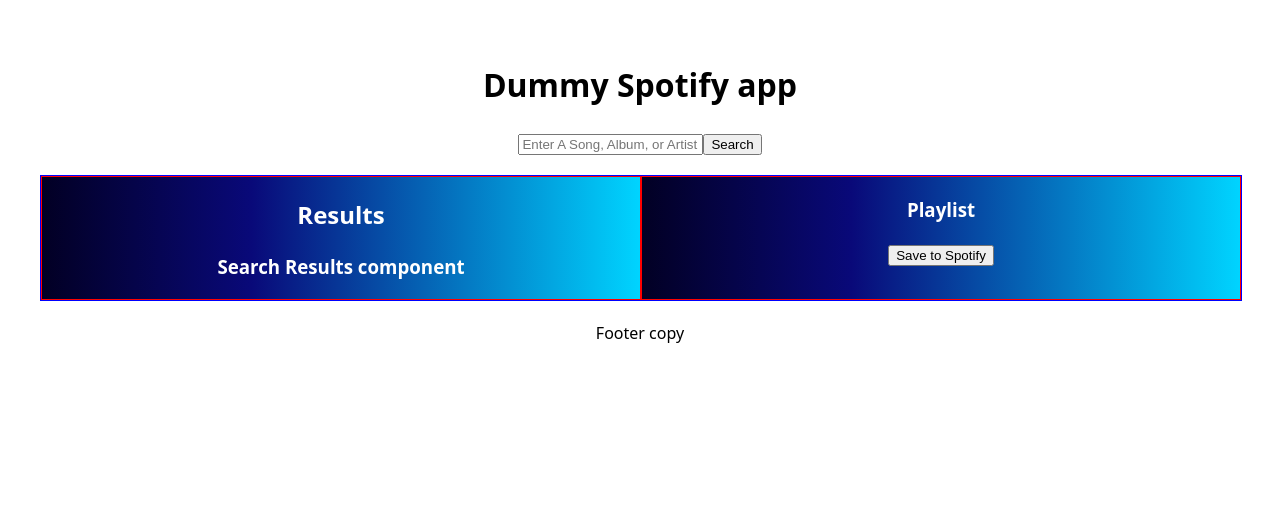
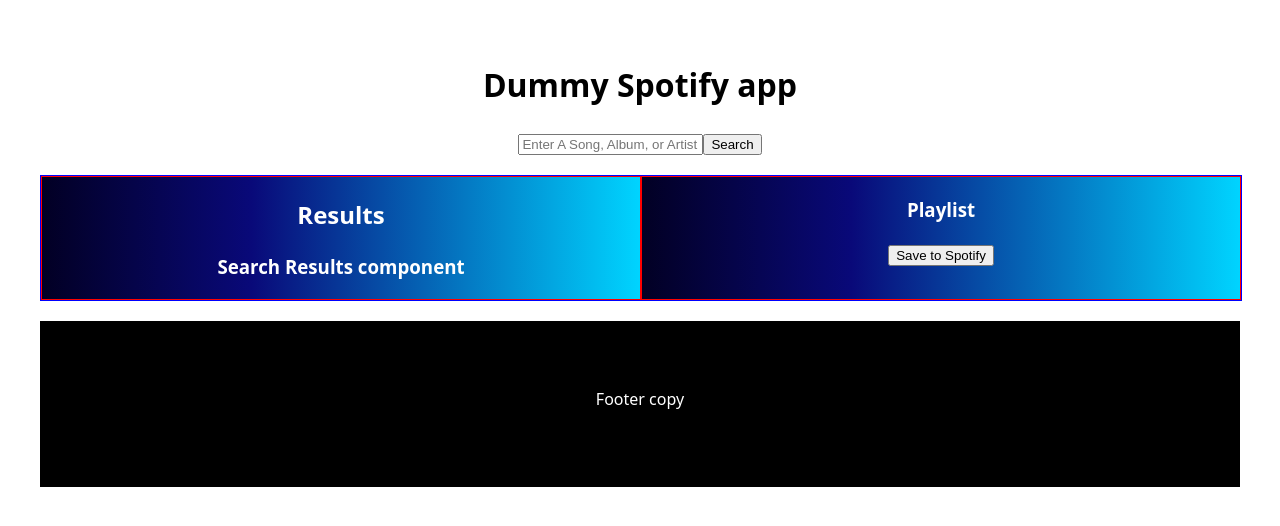
Before and after one commit to ehernandezvilla/jamming, a React (Vite) app: page / in a window 1280 px wide. Shown: the top 526 px of the page. Built offline with nearby package versions, Linux system fonts and the light colour scheme.

Commit message:
code: adding footer

```diff
--- /dev/null
+++ b/src/assets/styles/Footer.module.css
@@ -0,0 +1,11 @@
+.Footer {
+    background-color: black;
+    height: 100px;
+    color: white;
+}
+
+
+.FooterContainer {
+    padding-top: 50px;
+    text-align: center;
+}
--- a/src/components/Footer.jsx
+++ b/src/components/Footer.jsx
@@ -1,8 +1,10 @@
+import styles from '../assets/styles/Footer.module.css';
+
 function Footer() {
   return (
-    <footer className="footer">
-      <div className="container">
-        <span className="text-muted">Footer copy</span>
+    <footer className={styles.Footer}>
+      <div className={styles.FooterContainer}>
+        <p className={styles.Footer}>Footer copy</p>
       </div>
     </footer>
   );
```
